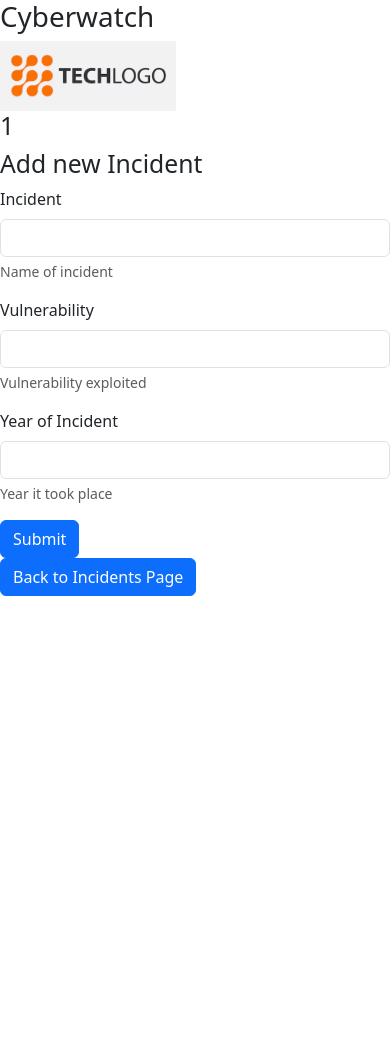
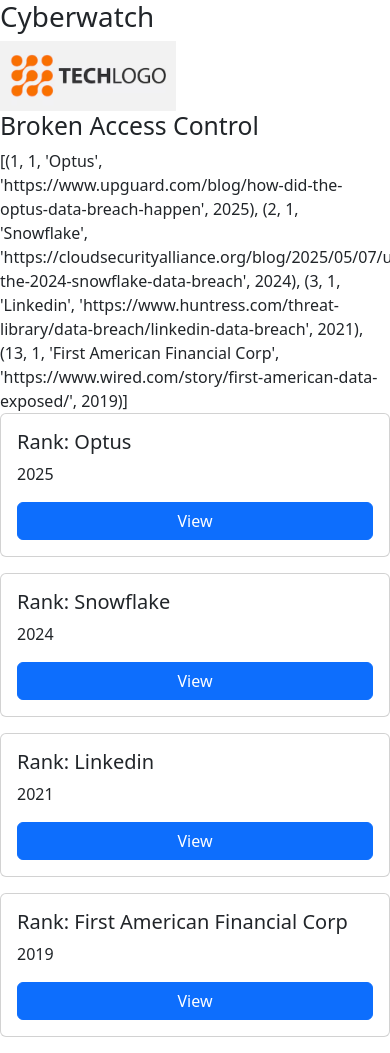
Before and after one commit to Macarthur-Anglican-School/Cyberwatch_temp, a Flask app: page /incidents/1 in a window 390 px wide; the page is wider, and only the part inside the window is pictured. Before the commit the page ends 596 px from the top of that part, so only its background shows below. Run offline with Flask 3, Linux system fonts and the light colour scheme.

Commit message:
shows incidents now

```diff
--- a/app.py
+++ b/app.py
@@ -35,14 +35,17 @@ def incident_page(vul_id):
     with engine.connect() as connection:
         query = text('SELECT * FROM incidents WHERE vul_id = {};'.format(vul_id))
         result = connection.execute(query).fetchall()
+        print(result)
+    # TASK 2: Fetch the Vulnerability Name for the heading (JOIN or separate query)
+        new_query = text('SELECT vul_name FROM vulnerabilities WHERE id = {};'.format(vul_id))
+        new_result = connection.execute(new_query).fetchall()
 
-    # TASK 2: Fetch the Vulnerability Name for the heading (JOIN or separate query)
 
     # TASK 3: Fetch all Incidents linked to this vul_id, return incidents list
 
 
     print(vul_id) #this is a print statement to help you understand what data is being returned
-    return render_template('incidents.html', vulnerability = vul_id, incidents = result)
+    return render_template('incidents.html', vulnerability = new_result[0][0], incidents = result)
 
 
 
--- a/templates/incidents.html
+++ b/templates/incidents.html
@@ -6,36 +6,25 @@
 {{ vulnerability }}
 {% endblock %}
 
+
+{% block content %}
 {{ incidents }}
-{% block content %}
+<div class="row">
+    {% for i in incidents %}
+    <div class="col-12 col-md-6 mb-3">
+        <div class="card p-3">
+            <h5>Rank: {{ i.inc_name }}</h5>
+            <p>{{ i.inc_year }}</p>
+            <a href={{i.inc_url}} class="btn btn-primary">View</a>
 
+
+        </div>
+    </div>
+    {% endfor %}
+</div>
+{% endblock %}
 
 <!-- Use a for loop to display the incidents that match the vulnerability. -->
 
 
 <!-- Add the button for adding a new incident -->
-<h2>Add new Incident</h2>
-<form>
-    <div class="mb-3">
-        <label for="add_incident" class="form-label">Incident</label>
-        <input type="incident" class="form-control" id="add_incident">
-        <div id="incidentHelp" class="form-text">Name of incident</div>
-    </div>
-    <div class="mb-3">
-        <label for="TypeIncident" class="form-label">Vulnerability</label>
-        <input type="vulnerability" class="form-control" id="TypeIncident">
-        <div id="VulnerabilityType" class="form-text">Vulnerability exploited</div>
-    </div>
-    <div class="mb-3">
-        <label for="add_year" class="form-label">Year of Incident</label>
-        <input type="year" class="form-control" id="add_year">
-        <div id="IncidentYear" class="form-text">Year it took place</div>
-    </div>
-    <button type="submit" class="btn btn-primary">Submit</button>
-</form>
-
-
-<a href="" class="btn btn-primary">Back to Incidents Page</a>
-{% endblock %}
-
-<label for="incidents" >'incidents:'</label>
--- a/templates/index.html
+++ b/templates/index.html
@@ -14,6 +14,7 @@
             <p>{{ v.vul_name }}</p>
             <a href="/incidents/{{ v.id }}" class="btn btn-primary">View</a>
 
+
         </div>
     </div>
     {% endfor %}
```
Also changed, not shown: 1 other file.
